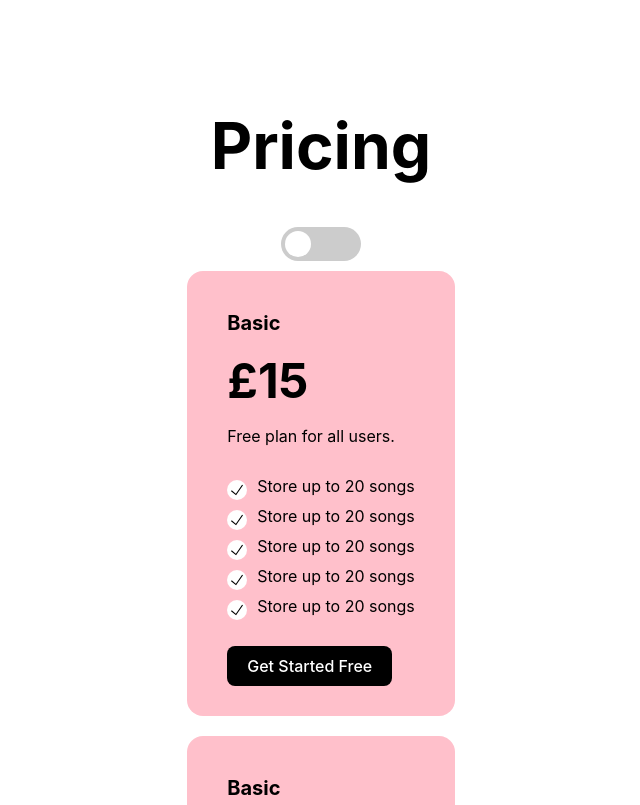
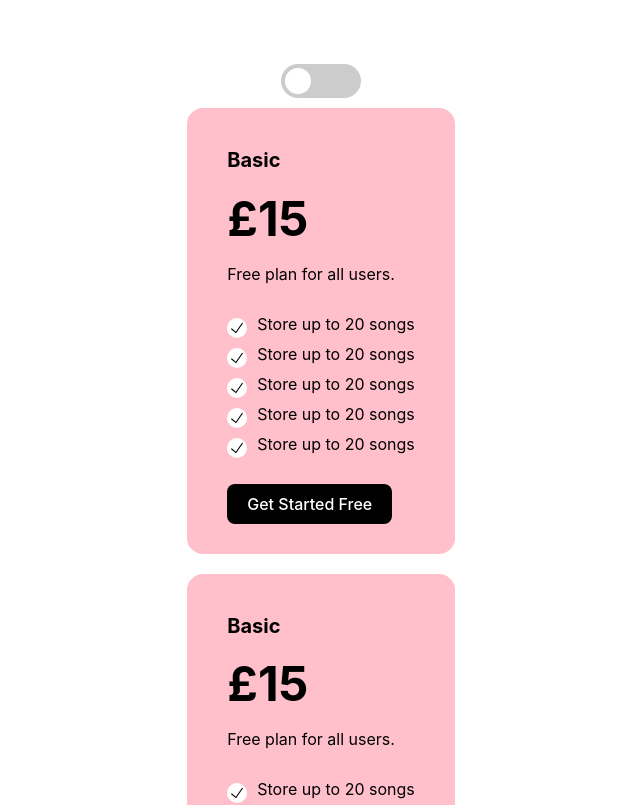
Before and after one commit to claudekiseke/subscription, a Next.js app: page / in a window 1280 px wide. Shown: the top 805 px of the page, without its empty margins (319-959 px from the left). Built offline with nearby package versions, Linux system fonts and the light colour scheme.

Commit message:
remove h1 switch

```diff
--- a/components/Switch/Switch.js
+++ b/components/Switch/Switch.js
@@ -2,12 +2,9 @@ import styles from "./Switch.module.scss";
 
 export default function Switch() {
     return (
-        <>
-            <h1 className={styles.heading}>Pricing</h1>
-            <label className={styles.switch}>
-                <input type="checkbox" className={styles.checkbox} />
-                <span className={styles.slider} />
-            </label>
-        </>
+        <label className={styles.switch}>
+            <input type="checkbox" className={styles.checkbox} />
+            <span className={styles.slider} />
+        </label>
     )
 }
--- a/components/Switch/Switch.module.scss
+++ b/components/Switch/Switch.module.scss
@@ -1,7 +1,4 @@
 /* The switch - the box around the slider */
-.heading {
-  font-size: 4em;
-}
 .switch {
     position: relative;
     display: inline-block;
```
